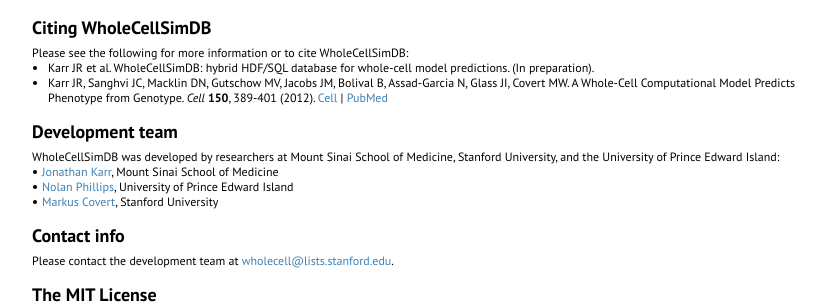
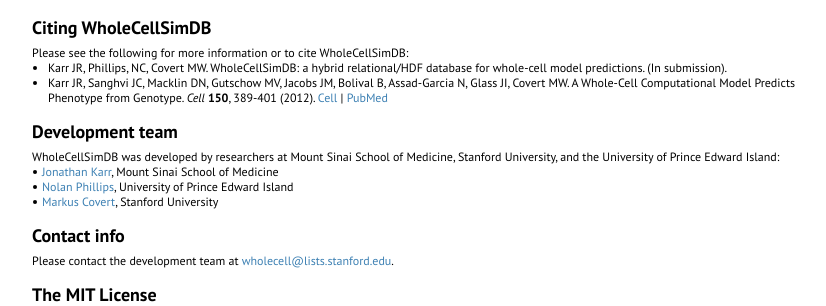
Before and after one commit to CovertLab/WholeCellSimDB, a Django app: template wcdbweb/templates/about.html in a window 1280 px wide. Shown: the part 1039-1345 px from the top of the page, without its empty margins (173-999 px from the left). Run offline with Django 3.2, Linux system fonts and the light colour scheme; the template is opened without the code that fills it, so the values that code supplies are empty; parts of the project's set-up code (start-up, migrations or seed data) failed here and were passed over; some libraries are stand-ins or nearby versions.

Commit message:
updating citation

```diff
--- a/wcdbweb/templates/about.html
+++ b/wcdbweb/templates/about.html
@@ -63,7 +63,7 @@
 <h2>Citing WholeCellSimDB</h2>
 <p>Please see the following for more information or to cite WholeCellSimDB:
 <ul class="inparagraph">
-<li>Karr JR et al. WholeCellSimDB: hybrid HDF/SQL database for whole-cell model predictions. (In preparation).</li>
+<li>Karr JR, Phillips, NC, Covert MW. WholeCellSimDB: a hybrid relational/HDF database for whole-cell model predictions. (In submission).</li>
 <li>Karr JR, Sanghvi JC, Macklin DN, Gutschow MV, Jacobs JM, Bolival B, Assad-Garcia N, Glass JI, Covert MW. A Whole-Cell Computational Model Predicts Phenotype from Genotype. <i>Cell</i> <b>150</b>, 389-401 (2012). <a href="http://www.cell.com/abstract/S0092-8674(12)00776-3">Cell</a> | <a href="http://www.ncbi.nlm.nih.gov/pubmed/22817898">PubMed</a></li>
 </ul>
 </p>
--- a/wcdbweb/templates/index.html
+++ b/wcdbweb/templates/index.html
@@ -455,7 +455,7 @@
 <h2><a name="cite"></a>Citing WholeCellSimDB</h2>
 <p>Please see the following for more information or to cite WholeCellSimDB:
 <ul class="inparagraph">
-<li>Karr JR et al. WholeCellSimDB: hybrid HDF/SQL database for whole-cell model predictions. (In preparation).</li>
+<li>Karr JR, Phillips, NC, Covert MW. WholeCellSimDB: a hybrid relational/HDF database for whole-cell model predictions. (In submission).</li>
 <li>Karr JR, Sanghvi JC, Macklin DN, Gutschow MV, Jacobs JM, Bolival B, Assad-Garcia N, Glass JI, Covert MW. A Whole-Cell Computational Model Predicts Phenotype from Genotype. <i>Cell</i> <b>150</b>, 389-401 (2012). <a href="http://www.cell.com/abstract/S0092-8674(12)00776-3">Cell</a> | <a href="http://www.ncbi.nlm.nih.gov/pubmed/22817898">PubMed</a></li>
 </ul>
 </p>
```
